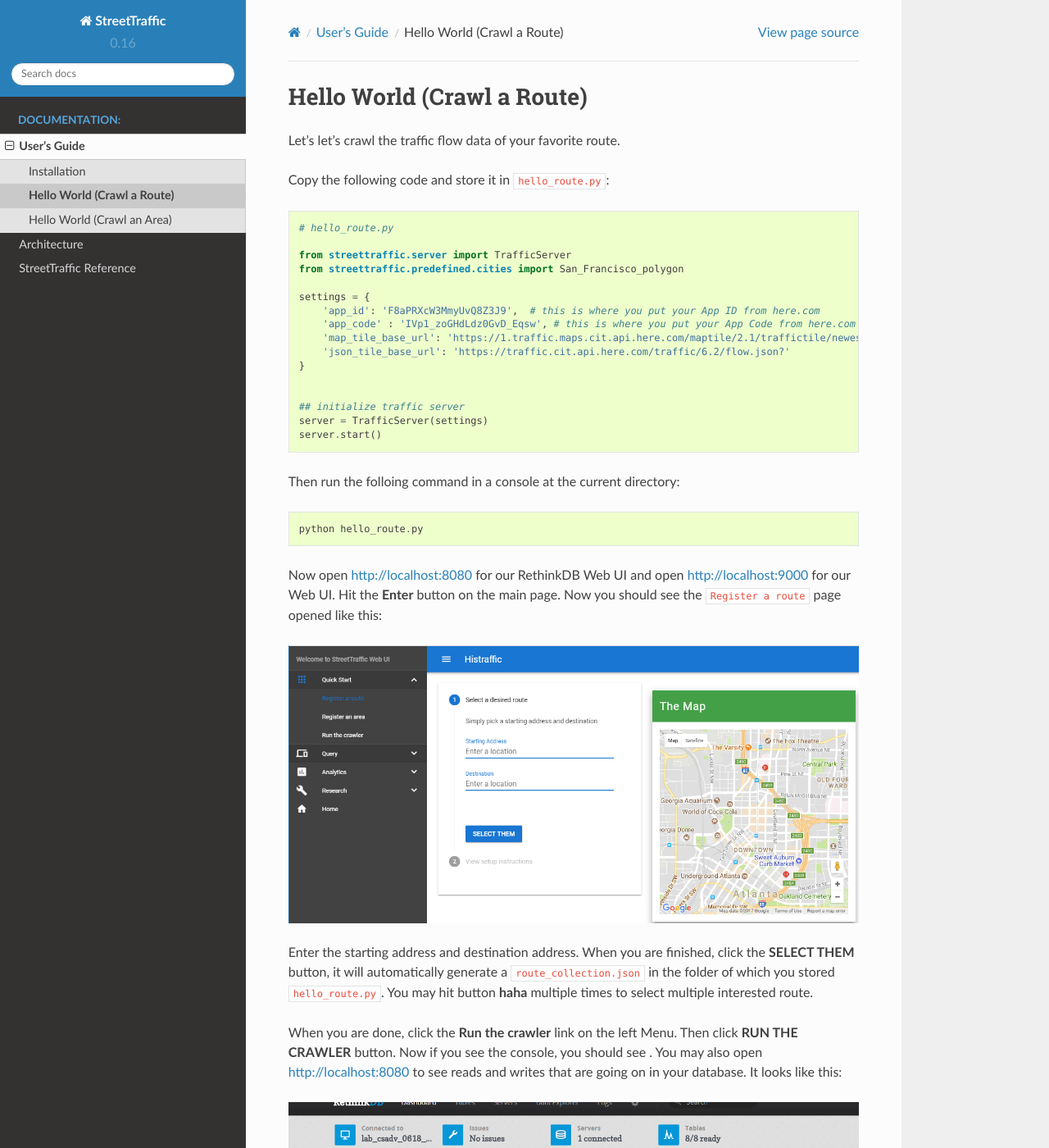
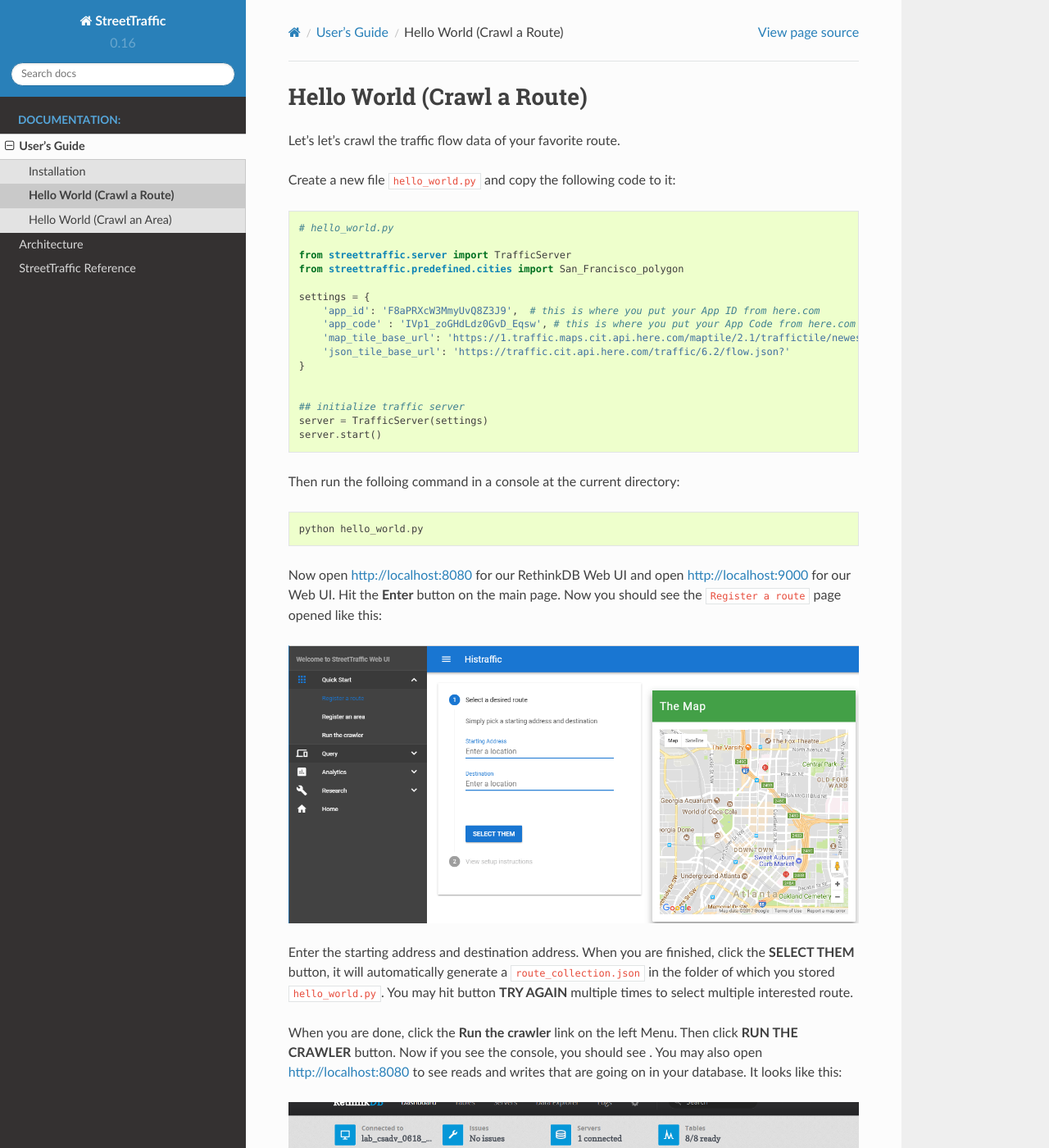
Before and after one commit to streettraffic/streettraffic, a Sphinx documentation site: the page built from docs/source/guide/hello_route.rst, in a window 1280 px wide and 1400 px high. Shown: the whole window at 82% size. Built offline with Sphinx 7.4.7 and the Read the Docs theme 2.0.0, drawn with Linux system fonts in a browser that asks for light colours.

Commit message:
Add examples

```diff
--- a/docs/source/guide/hello_city.rst
+++ b/docs/source/guide/hello_city.rst
@@ -3,9 +3,9 @@ Hello World (Crawl an Area)
 
 Let's let's crawl the traffic flow data of your favorite city.
 
-Copy the following code and store it in ``hello_city.py``::
+Create a new file ``hello_world.py`` and copy the following code to it::
 
-    # hello_city.py
+    # hello_world.py
 
     from streettraffic.server import TrafficServer
     from streettraffic.predefined.cities import San_Francisco_polygon
@@ -24,7 +24,7 @@ Copy the following code and store it in ``hello_city.py``::
 
 Then run the folloing command in a console at the current directory::
 
-    python hello_city.py
+    python hello_world.py
 
 Now open `<http://localhost:8080>`_ for our RethinkDB Web UI
 and open `<http://localhost:9000>`_ for our Web UI. Hit the
--- a/docs/source/guide/hello_route.rst
+++ b/docs/source/guide/hello_route.rst
@@ -3,9 +3,9 @@ Hello World (Crawl a Route)
 
 Let's let's crawl the traffic flow data of your favorite route.
 
-Copy the following code and store it in ``hello_route.py``::
+Create a new file ``hello_world.py`` and copy the following code to it::
 
-    # hello_route.py
+    # hello_world.py
 
     from streettraffic.server import TrafficServer
     from streettraffic.predefined.cities import San_Francisco_polygon
@@ -24,7 +24,7 @@ Copy the following code and store it in ``hello_route.py``::
 
 Then run the folloing command in a console at the current directory::
 
-    python hello_route.py
+    python hello_world.py
 
 Now open `<http://localhost:8080>`_ for our RethinkDB Web UI
 and open `<http://localhost:9000>`_ for our Web UI. Hit the
@@ -36,7 +36,7 @@ page opened like this:
 
 Enter the starting address and destination address. When you are finished, click
 the **SELECT THEM** button, it will automatically generate a ``route_collection.json``
-in the folder of which you stored ``hello_route.py``. You may hit button **haha**
+in the folder of which you stored ``hello_world.py``. You may hit button **TRY AGAIN**
 multiple times to select multiple interested route.
 
 When you are done, click the **Run the crawler** link on the left Menu. Then
```
Also changed, not shown: docs/source/guide/hello_city2.rst (deleted, +0 -46 lines), 1 other file.
